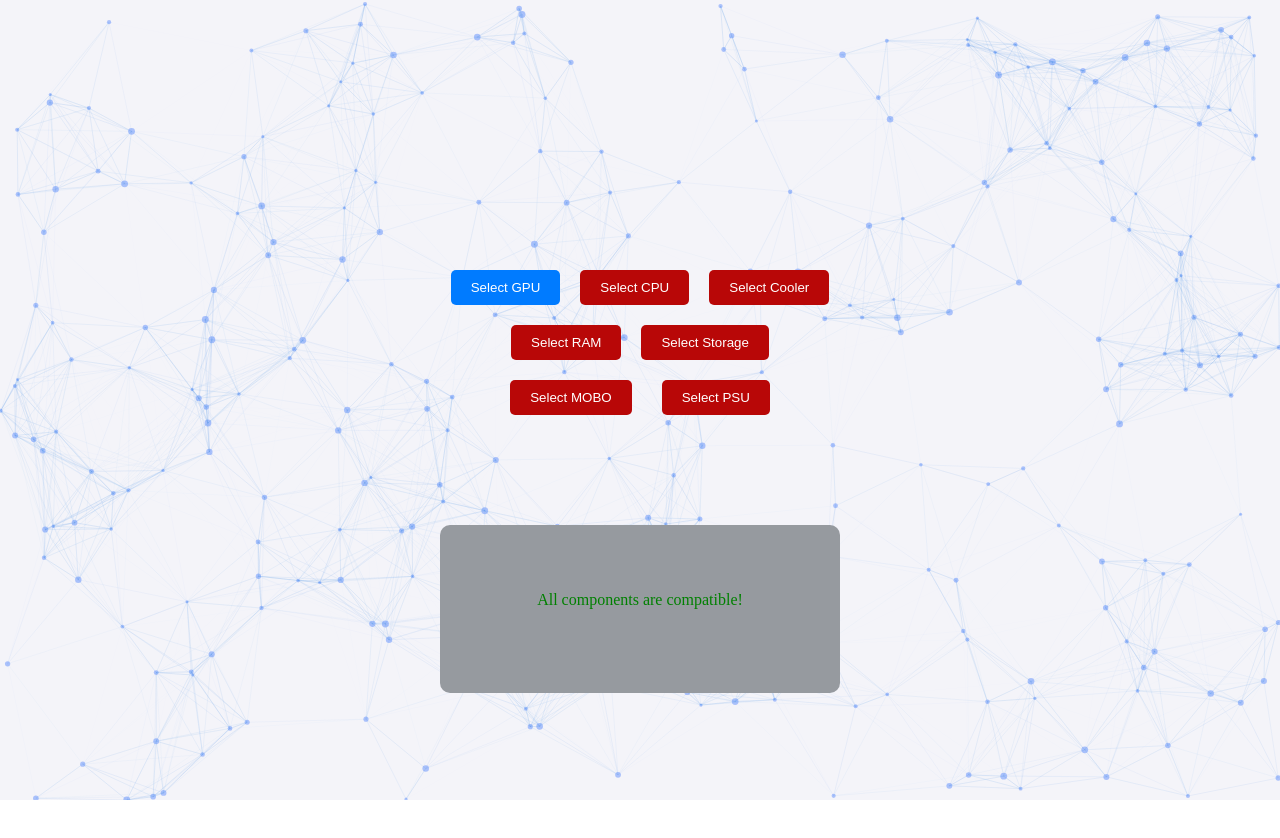
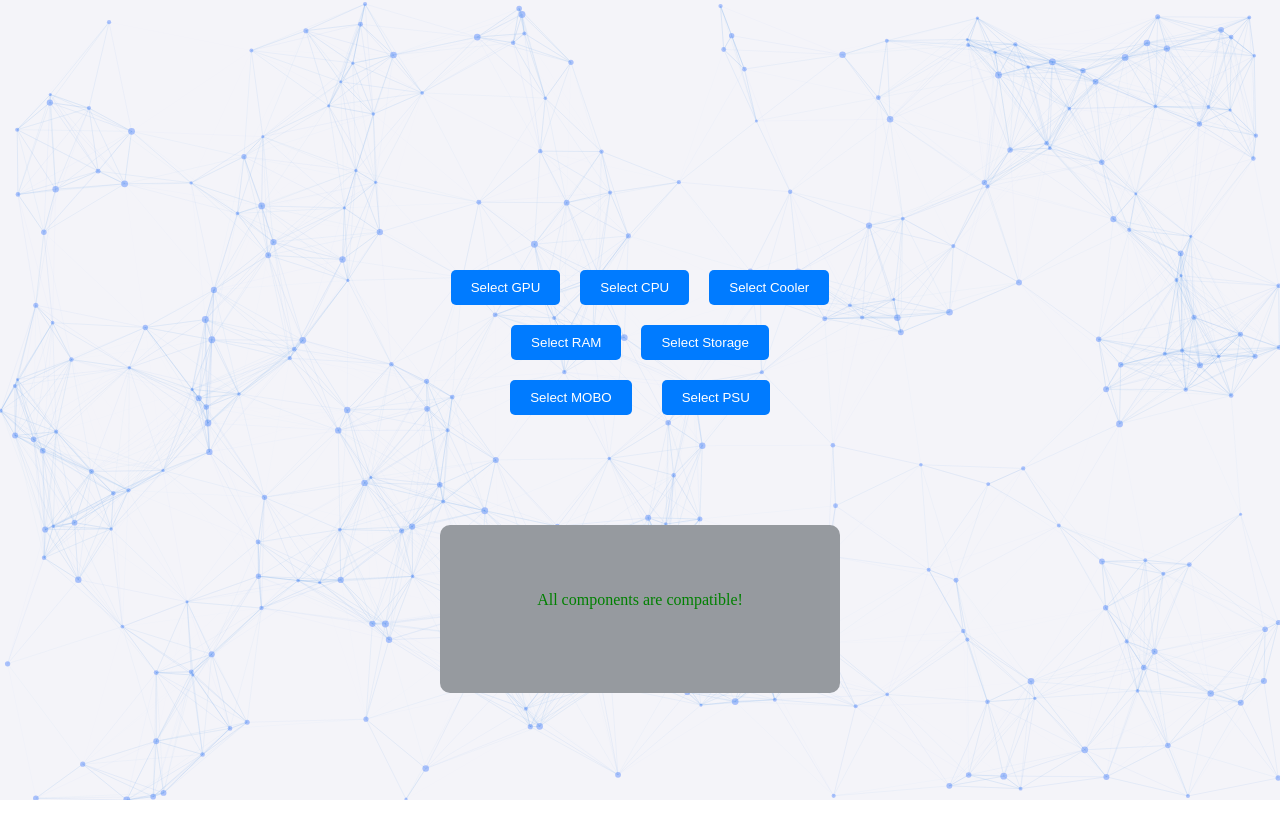
Before and after one commit to qhbud/ezpc1, a React (Vite) app: page / in a window 1280 px wide. Shown: the top 838 px of the page. Built offline with nearby package versions, Linux system fonts and the light colour scheme.

Commit message:
bug fixes

```diff
--- a/src/App.css
+++ b/src/App.css
@@ -36,7 +36,7 @@
   left: 50%; /* Centers horizontally */
   transform: translate(-50%, -50%); /* Precisely centers the element */
 
-  z-index: -1;
+  z-index: 0;
   border: 20px solid #000000;
   background-color: transparent; /* Transparent background */
 
@@ -56,6 +56,8 @@
 
   /* Ensure border is included in total size */
   box-sizing: border-box;
+    padding: 10px 20px;
+
 }
 
 .buildInfo {
@@ -83,6 +85,11 @@
   border-radius: 5px;
   cursor: pointer;
 }
+
+.select-case-btn:hover {
+  background-color: #0056b3;
+}
+
 
 .amazonIconCASE{
   left: 51.4%;
@@ -305,7 +312,7 @@
   position: relative; /* Position the button absolutely within the box */
 
   padding: 10px 20px;
-  background-color: #b80707;
+  background-color: #007bff;
   z-index: 3;
   color: white;
   border: none;
@@ -399,7 +406,7 @@
   position: relative; /* Position the button absolutely within the box */
 
   padding: 10px 20px;
-  background-color: #b80707;
+  background-color: #007bff;
   z-index: 3;
   color: white;
   border: none;
@@ -525,7 +532,7 @@
   position: relative; /* Position the button absolutely within the box */
 
   padding: 10px 20px;
-  background-color: #b80707;
+  background-color: #007bff;
   z-index: 3;
   color: white;
   border: none;
@@ -628,7 +635,7 @@
   position: relative; /* Position the button absolutely within the box */
 
   padding: 10px 20px;
-  background-color: #b80707;
+  background-color: #007bff;
   z-index: 3;
   color: white;
   border: none;
@@ -749,7 +756,7 @@
   position: relative; /* Position the button absolutely within the box */
 
   padding: 10px 20px;
-  background-color: #b80707;
+  background-color: #007bff;
   z-index: 3;
   color: white;
   border: none;
@@ -854,7 +861,7 @@
   position: relative; /* Position the button absolutely within the box */
 
   padding: 10px 20px;
-  background-color: #b80707;
+  background-color: #007bff;
   z-index: 3;
   color: white;
   border: none;
--- a/src/App.jsx
+++ b/src/App.jsx
@@ -840,13 +840,16 @@ function App() {
             onClick={() => setCASEIsPopupOpen(true)}
           >
 
-          {selectedCASE ? selectedCASE.name : "Select Case"}
+          {YCASEselected ? selectedCASE.name : "Select Case"}
           </button>
 
-          <a href={selectedCASE.Link} target="_blank" rel="noopener noreferrer">
-                  <img src={amazonicon} className="amazonIconCASE" alt="Amazon" />
-                  <div className="CASE-cost">${selectedCASE.cost}</div>
-                </a>
+
+            {YCASEselected && (
+              <a href={selectedCASE.Link} target="_blank" rel="noopener noreferrer">
+                <img src={amazonicon} className="amazonIconCASE" alt="Amazon" />
+                <div className="CASE-cost">${selectedCASE.cost}</div>
+              </a>
+            )}
 
 
           <div className="r2" style={{
--- a/src/assets/components/Popup.jsx
+++ b/src/assets/components/Popup.jsx
@@ -44,9 +44,13 @@ function Popup({ GPUs, onSelect, onClose }) {
                 onClose();
               }}
             >
+                        <a href={gpu.Link} target="_blank" rel="noopener noreferrer">
             <img src={gpu.Icon} alt={gpu.name} className="gpu-icon" />
+          </a>
           <div className="gpu-details">
+            <a href={gpu.Link} target="_blank" rel="noopener noreferrer">
               <span>{gpu.name}</span>
+            </a>
             <span>{gpu.Release}</span>
             <span>{gpu.Design}</span>
             <span>{gpu.Bench}</span>
--- a/src/assets/components/casePop.jsx
+++ b/src/assets/components/casePop.jsx
@@ -43,10 +43,12 @@ function Popup({ CPUs, onSelect, onClose }) {
               }}
             >
               <div className="CASEgpu-details">
-                <span>{cpu.name}</span>
-                <span>{cpu.rgb}</span>
-                <span>${cpu.cost}</span>
-              </div>
+  <a href={cpu.Link} target="_blank" rel="noopener noreferrer">
+    <span>{cpu.name}</span>
+  </a>
+  <span>{cpu.rgb}</span>
+  <span>${cpu.cost}</span>
+</div>
             </li>
           ))}
         </ul>
--- a/src/assets/components/coolerpop.jsx
+++ b/src/assets/components/coolerpop.jsx
@@ -41,11 +41,16 @@ function Popup({ CPUs, onSelect, onClose }) {
                 onClose();
               }}
             >
-              <img src={cpu.Icon} alt={cpu.name} className="COOLgpu-icon" />
-              <div className="COOLgpu-details">
-                <span>{cpu.name}</span>
-                <span>${cpu.cost}</span>
-              </div>
+<a href={cpu.Link} target="_blank" rel="noopener noreferrer">
+  <img src={cpu.Icon} alt={cpu.name} className="COOLgpu-icon" />
+</a>
+<div className="COOLgpu-details">
+  <a href={cpu.Link} target="_blank" rel="noopener noreferrer">
+    <span>{cpu.name}</span>
+  </a>
+  <span>${cpu.cost}</span>
+</div>
+
             </li>
           ))}
         </ul>
--- a/src/assets/components/cpuPop.jsx
+++ b/src/assets/components/cpuPop.jsx
@@ -45,15 +45,20 @@ function Popup({ CPUs, onSelect, onClose }) {
                 onClose();
               }}
             >
+              <a href={cpu.Link} target="_blank" rel="noopener noreferrer">
   <img src={cpu.Icon} alt={cpu.name} className="CPUgpu-icon" />
+</a>
 <div className="CPUgpu-details">
+  <a href={cpu.Link} target="_blank" rel="noopener noreferrer">
     <span>{cpu.name}</span>
+  </a>
   <span>{cpu.Design}</span>
   <span>{cpu.Single}</span>
   <span>{cpu.Multi}</span>
   <span>{cpu.Threads}</span>
   <span>${cpu.cost}</span>
 </div>
+
             </li>
           ))}
         </ul>
--- a/src/assets/components/mobopop.jsx
+++ b/src/assets/components/mobopop.jsx
@@ -45,15 +45,20 @@ function Popup({ CPUs, onSelect, onClose }) {
                 onClose();
               }}
             >
+              <a href={cpu.Link} target="_blank" rel="noopener noreferrer">
   <img src={cpu.Icon} alt={cpu.name} className="MOBOgpu-icon" />
+</a>
 <div className="MOBOgpu-details">
+  <a href={cpu.Link} target="_blank" rel="noopener noreferrer">
     <span>{cpu.name}</span>
+  </a>
   <span>{cpu.Form}</span>
   <span>{cpu.Ram}</span>
   <span>{cpu.Wifi}</span>
   <span>{cpu.Chipset}</span>
   <span>${cpu.cost}</span>
 </div>
+
             </li>
           ))}
         </ul>
--- a/src/assets/components/psuPop.jsx
+++ b/src/assets/components/psuPop.jsx
@@ -44,9 +44,13 @@ function Popup({ CPUs, onSelect, onClose }) {
                 onClose();
               }}
             >
+           <a href={cpu.Link} target="_blank" rel="noopener noreferrer">
   <img src={cpu.Icon} alt={cpu.name} className="PSUgpu-icon" />
+</a>
 <div className="PSUgpu-details">
+  <a href={cpu.Link} target="_blank" rel="noopener noreferrer">
     <span>{cpu.name}</span>
+  </a>
   <span>{cpu.Wattage}</span>
   <span>{cpu.type}</span>
   <span>{cpu.Grade}</span>
--- a/src/assets/components/ramPop.jsx
+++ b/src/assets/components/ramPop.jsx
@@ -43,9 +43,13 @@ function Popup({ CPUs, onSelect, onClose }) {
                 onClose();
               }}
             >
+             <a href={cpu.Link} target="_blank" rel="noopener noreferrer">
   <img src={cpu.Icon} alt={cpu.name} className="RAMgpu-icon" />
+</a>
 <div className="RAMgpu-details">
+  <a href={cpu.Link} target="_blank" rel="noopener noreferrer">
     <span>{cpu.name}</span>
+  </a>
   <span>{cpu.DDR}</span>
   <span>{cpu.RR}</span>
   <span>${cpu.cost}</span>
--- a/src/assets/components/storpop.jsx
+++ b/src/assets/components/storpop.jsx
@@ -43,9 +43,13 @@ function Popup({ CPUs, onSelect, onClose }) {
                 onClose();
               }}
             >
-              <img src={cpu.Icon} alt={cpu.name} className="STORgpu-icon" />
+                            <a href={cpu.Link} target="_blank" rel="noopener noreferrer">
+                <img src={cpu.Icon} alt={cpu.name} className="STORgpu-icon" />
+              </a>
               <div className="STORgpu-details">
-                <span>{cpu.name}</span>
+                <a href={cpu.Link} target="_blank" rel="noopener noreferrer">
+                  <span>{cpu.name}</span>
+                </a>
                 <span>{cpu.type}</span>
                 <span>{cpu.size}</span>
                 <span>${cpu.cost}</span>
```
Lines whose indentation alone changed are shown as unchanged.
